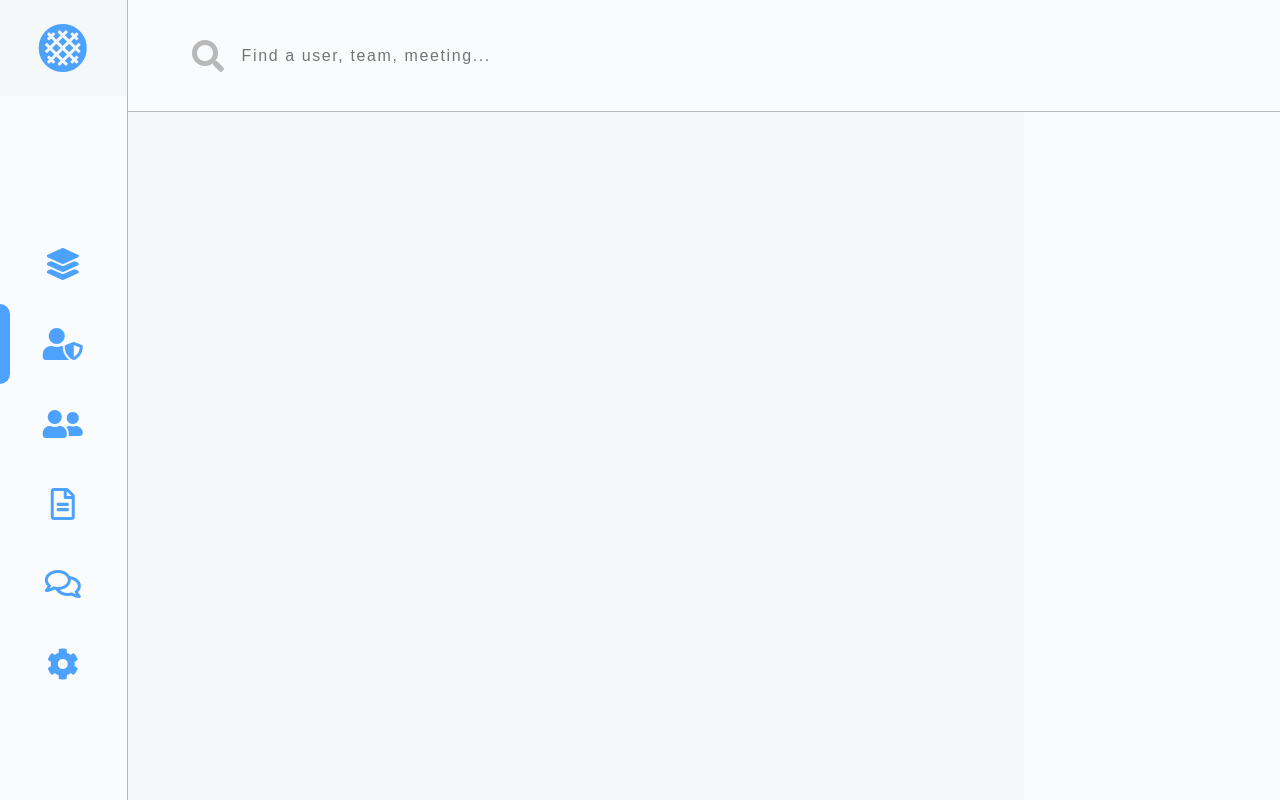
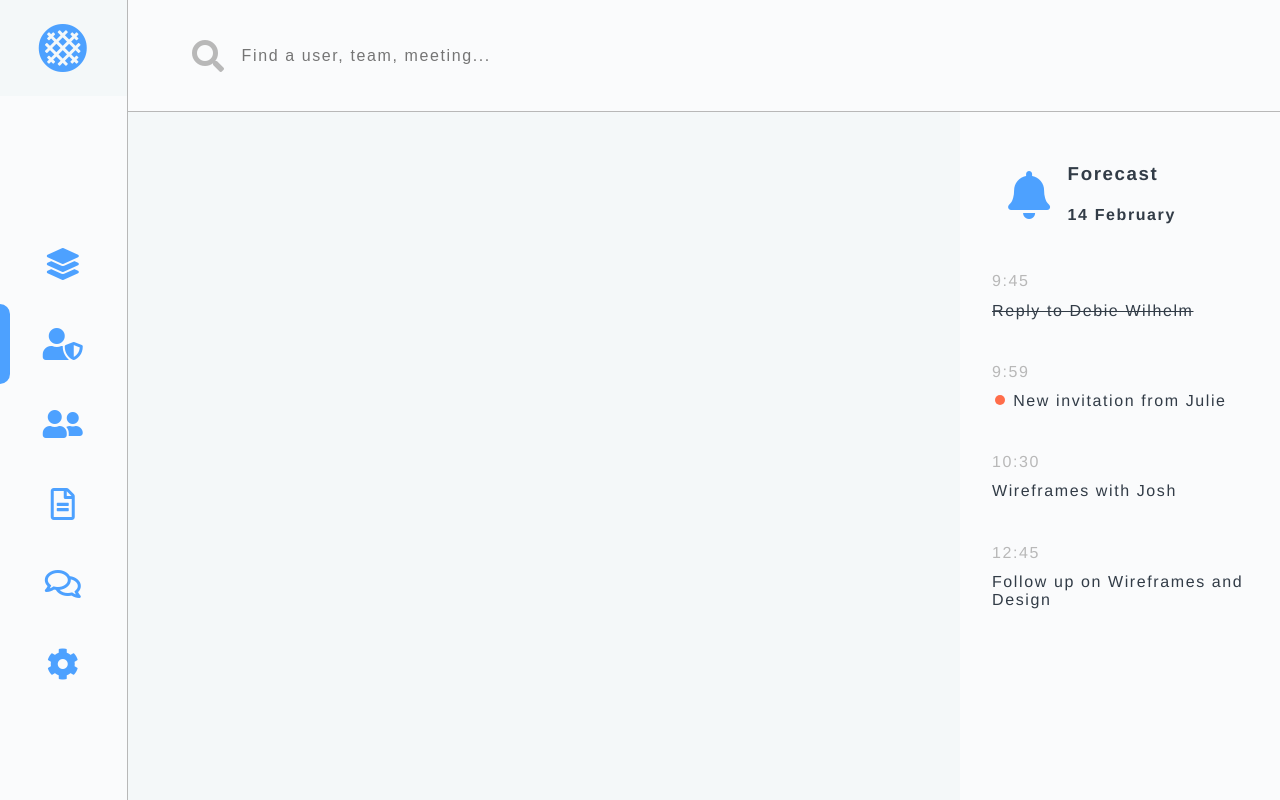
Before and after one commit to tcje91/dashboard, a website: page index.html in a window 1280 px wide. Drawn offline with Linux system fonts and the light colour scheme.

Commit message:
create side bar

```diff
--- a/index.html
+++ b/index.html
@@ -30,8 +30,35 @@
         <i class="fas fa-search fa-2x"></i>
         <input type="text" placeholder="Find a user, team, meeting...">
       </header>
-      <div class="main"></div>
-      <div class="forecast"></div>
+      <section class="main">
+
+      </section>
+      <section class="side-bar">
+        <div class="forecast">
+          <i class="fas fa-bell fa-3x"></i>
+          <div>
+          <h3>Forecast</h3>
+          <h4>14 February</h4>
+        </div>
+        </div>
+        <div class="event-card complete">
+          <p class="time">9:45</p>
+          <a href="#" class="description">Reply to Debie Wilhelm</a>
+        </div>
+        <div class="event-card notification">
+          <p class="time">9:59</p>
+          <a href="#" class="description">New invitation from Julie</a>
+        </div>
+        <div class="event-card">
+          <p class="time">10:30</p>
+          <a href="#" class="description">Wireframes with Josh</a>
+        </div>
+        <div class="event-card">
+          <p class="time">12:45</p>
+          <a href="#" class="description">Follow up on Wireframes and Design</a>
+        </div>
+
+      </section>
     </div>
   </body>
 </html>
--- a/scss/index.scss
+++ b/scss/index.scss
@@ -14,16 +14,26 @@ body {
   background-color: $bgDark;
   color: $primary;
   letter-spacing: 0.1rem;
+  font-family: 'Franklin Gothic Medium', 'Arial Narrow', Arial, sans-serif;
+}
+
+p {
+  margin: 0.7rem 0;
+}
+
+a {
+  color: $primary;
+  text-decoration: none;
 }
 
 .container {
   height: 100%;
   width: 100%;
   display: grid;
-  grid-template: 7rem 1fr / 8rem 1fr 16rem;
+  grid-template: 7rem 1fr / 8rem 1fr 20rem;
   grid-template-areas:
     'nav header header'
-    'nav main forecast';
+    'nav main sidebar';
 
   nav {
     grid-area: nav;
@@ -36,7 +46,6 @@ body {
       align-items: center;
 
       a {
-        text-decoration: none;
         color: $highlight1;
         padding: 1.5rem;
         width: 100%;
@@ -95,8 +104,50 @@ body {
     grid-area: main;
   }
 
-  .forecast {
-    grid-area: forecast;
+  .side-bar {
+    grid-area: sidebar;
     background-color: $bgLight;
+    display: flex;
+    flex-direction: column;
+    padding: 2rem;
+
+    .forecast {
+      display: flex;
+      align-items: center;
+
+      .fas {
+        padding: 1rem;
+        color: $highlight1;
+      }
+    }
+
+    .event-card {
+      padding: 1rem 0;
+      .time {
+        color: $secondary;
+      }
+
+      .description {
+        color: $primary;
+      }
+
+      &.notification {
+        .description:before {
+          content: '';
+          width: 10px;
+          height: 10px;
+          background-color: $highlight2;
+          border-radius: 50%;
+          float: left;
+          margin: 0.2rem;
+          margin-right: 0.5rem;
+        }
+      }
+      &.complete {
+        .description {
+          text-decoration: line-through;
+        }
+      }
+    }
   }
 }
```
Also changed, not shown: css/index.css.
